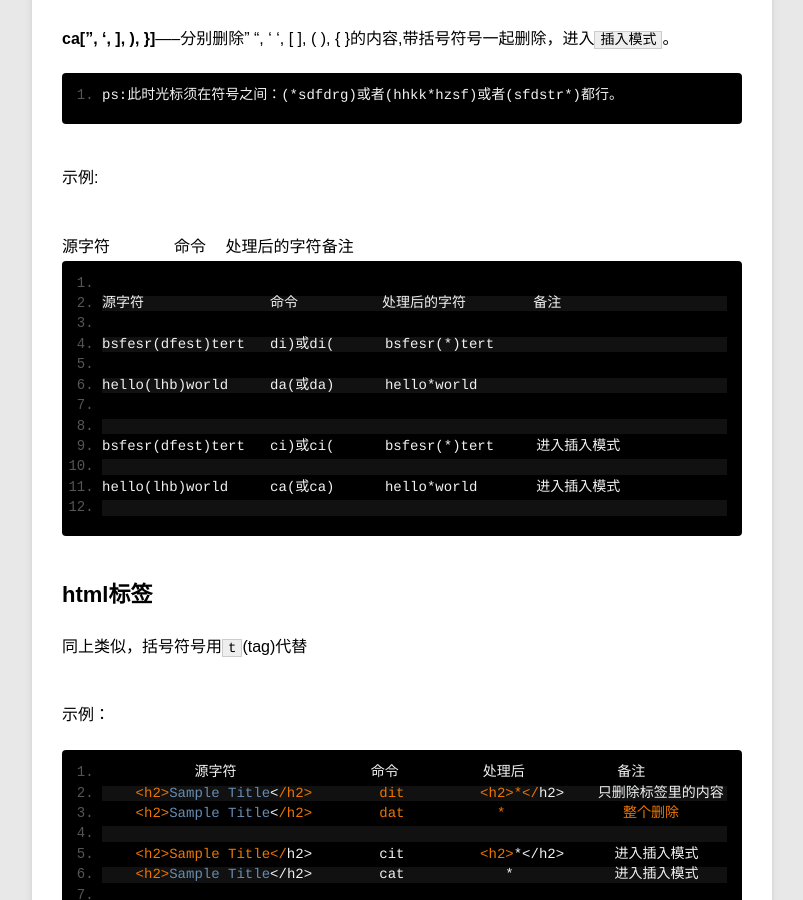
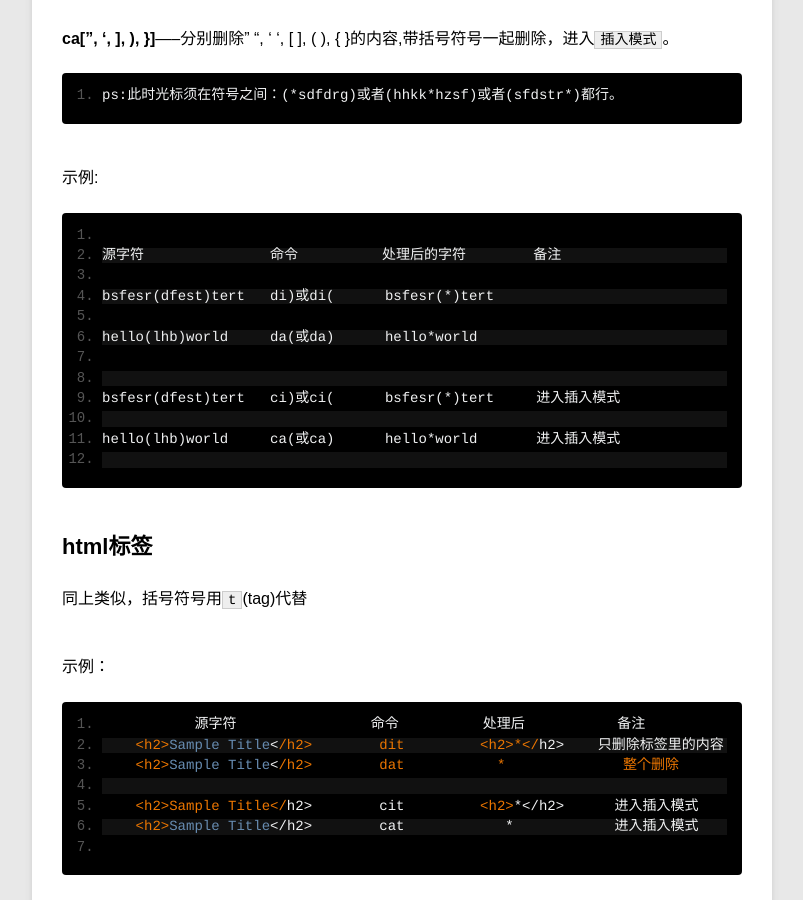
Before and after one commit to lihb/lihb.github.com, a Jekyll site: the page built from _posts/blog/2014-05-24-VimMotion.md, in a window 1280 px wide and 900 px high, scrolled down 2083 px. Shown: the whole window, without its empty margins (78-881 px from the left). Built offline with Jekyll 4.4.1, drawn with Linux system fonts in a browser that asks for light colours; Markdown is read by kramdown in place of the engine named in the settings; comment, search, counter and statistics services are not loaded.

Commit message:
add sth.

````diff
--- a/_posts/blog/2014-05-24-VimMotion.md
+++ b/_posts/blog/2014-05-24-VimMotion.md
@@ -84,21 +84,6 @@ mollit anim id est laborum.
 
 示例:
 
-<table>
-    <tr>
-        <td>源字符</td>
-        <td>命令</td>
-        <td>处理后的字符</td>
-        <td>备注</td>
-    </tr>
-    <tr>
-        <td>bsfesr(dfest)tert</td>
-        <td>di)或di(</td>
-        <td> bsfesr(*)tert</td>
-        <td>   </td>
-    </tr>
-</table>
-
 ```
 
 源字符               命令          处理后的字符        备注
````
